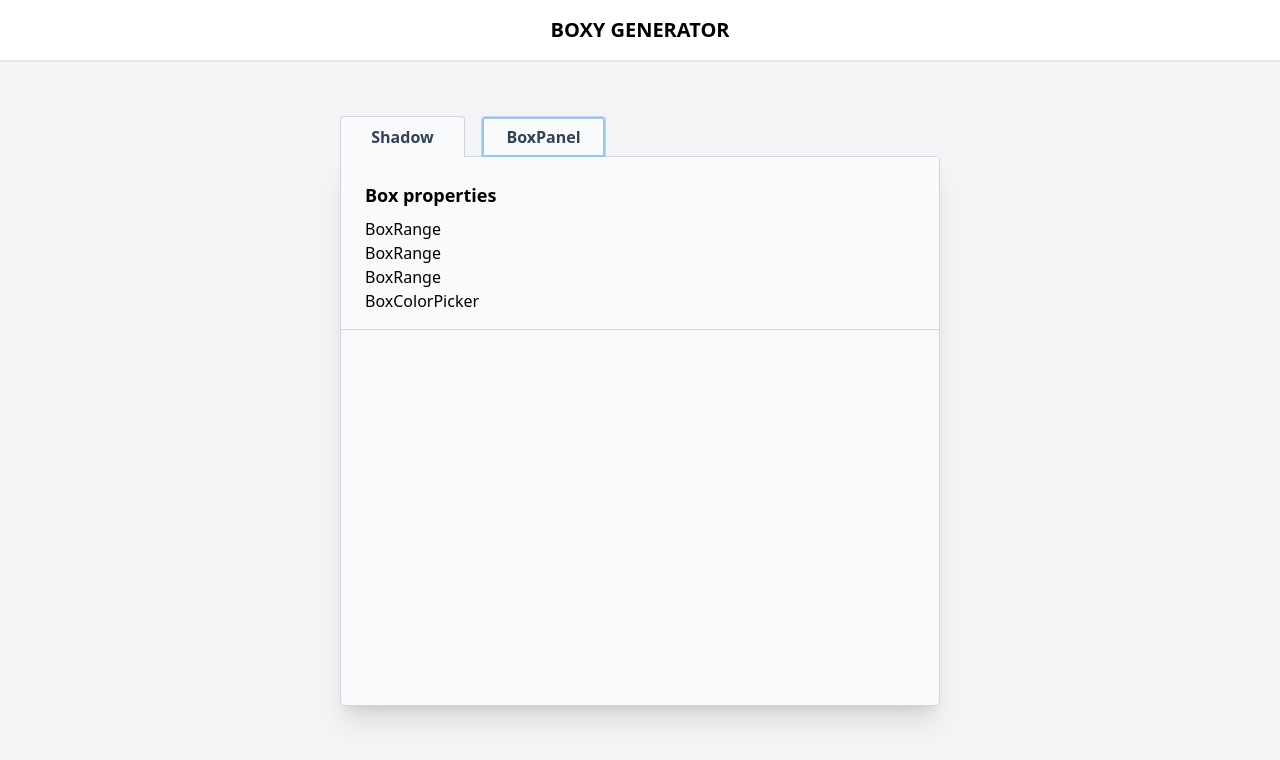
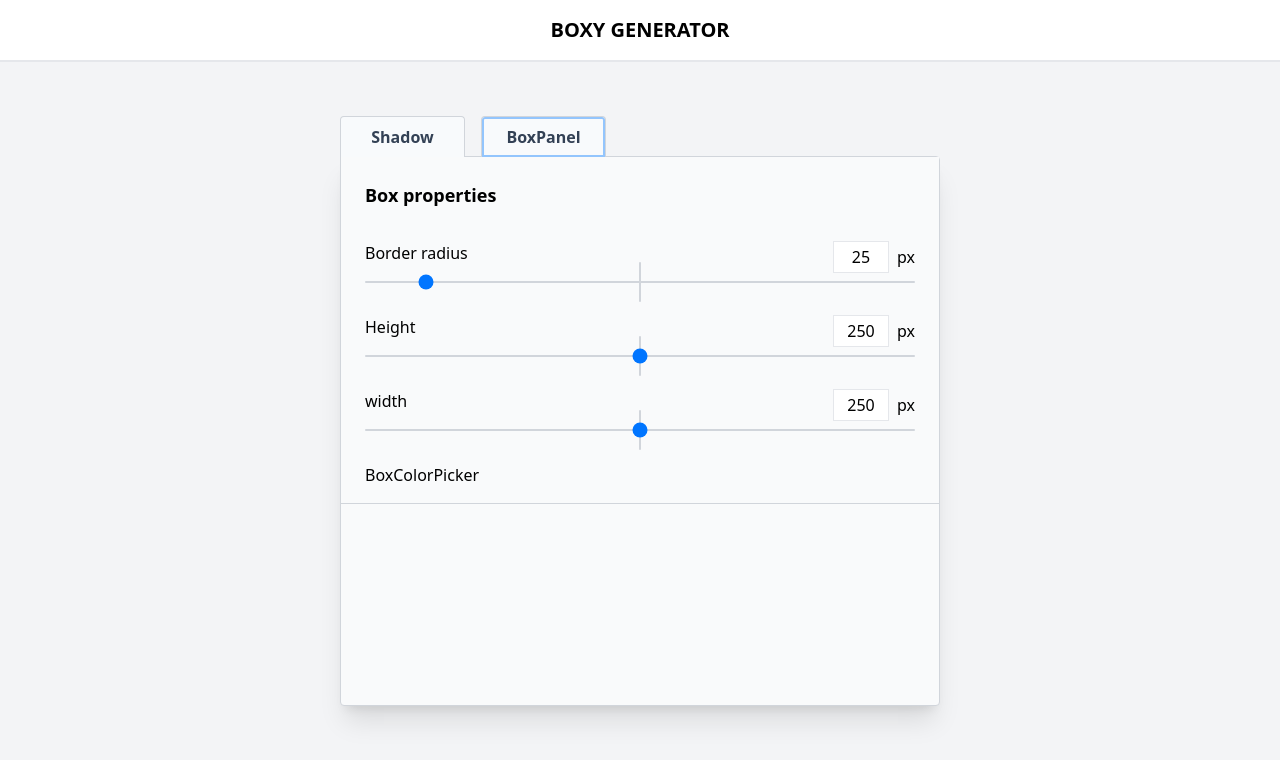
Before and after one commit to Tresor-ilunga/boxy-generator, a React (Vite) app: page / in a window 1280 px wide. Both pictures are taken after a click on the button "BoxPanel". Shown: the top 760 px of the page. Built offline with nearby package versions, Linux system fonts and the light colour scheme.

Commit message:
Set up box-related input ranges

```diff
--- a/src/features/boxProperties.js
+++ b/src/features/boxProperties.js
@@ -41,7 +41,7 @@
     initialState,
     reducers: {
         updateBoxValue: (state, action) => {
-
+            state.find(el => el.inputNumber === action.payload.inputNumber).value = action.payload.value
         }
     }
 })
--- a/src/layouts/BoxPanel/BoxRange.jsx
+++ b/src/layouts/BoxPanel/BoxRange.jsx
@@ -1,5 +1,41 @@
-export default function BoxRange() {
+import { useDispatch } from "react-redux"
+import { updateBoxValue } from "../../features/boxProperties.js"
+
+export default function BoxRange({inputData}) {
+    const dispatch = useDispatch()
+
+    function handleInputs(e){
+        dispatch(updateBoxValue({
+            inputNumber: inputData.inputNumber,
+            value: e.target.value
+        }))
+    }
+
     return (
-        <div>BoxRange</div>
+        <div className="my-8">
+            <div className="flex justify-between">
+                <p>{inputData.name}</p>
+                <div className="flex items-baseline mb-2">
+                    <input
+                    value={inputData.value}
+                    onChange={handleInputs}
+                    className="w-14 h-8 mr-2 border border-gray-200 text-center"
+                    type="number"
+                    />
+                    <p>px</p>
+                </div>
+            </div>
+            <div className="relative z-0 w-full flex items-center">
+                <input
+                min={inputData.minMax[0]}
+                max={inputData.minMax[1]}
+                value={inputData.value}
+                onChange={handleInputs}
+                className="w-full h-[2px] bg-gray-300 rounded-lg appearance-none cursor-pointer"
+                type="range"
+                />
+                <div className="absolute -z-10 top-1/2 left-1/2 -translate-y-1/2 -translate-x-1/2 w-0.5 h-10 bg-gray-300 rounded"></div>
+            </div>
+        </div>
     )
 }
```
